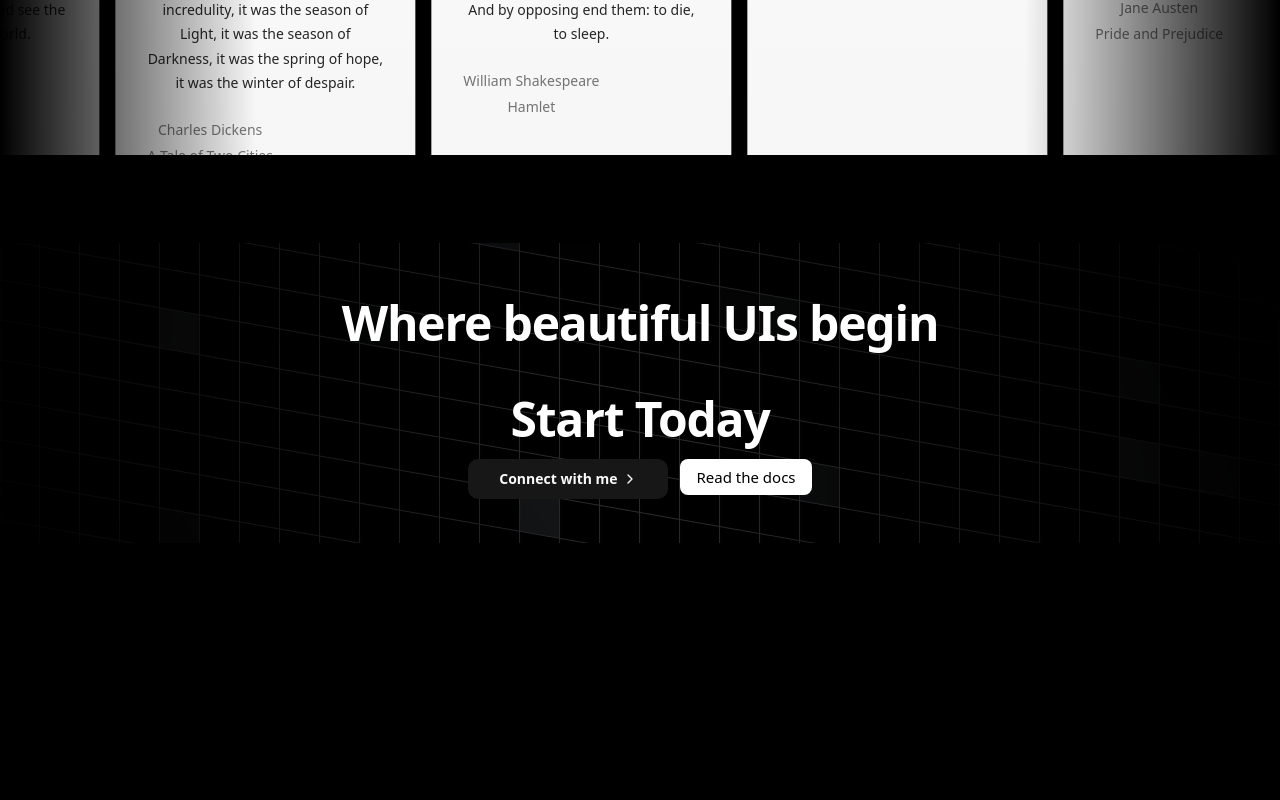
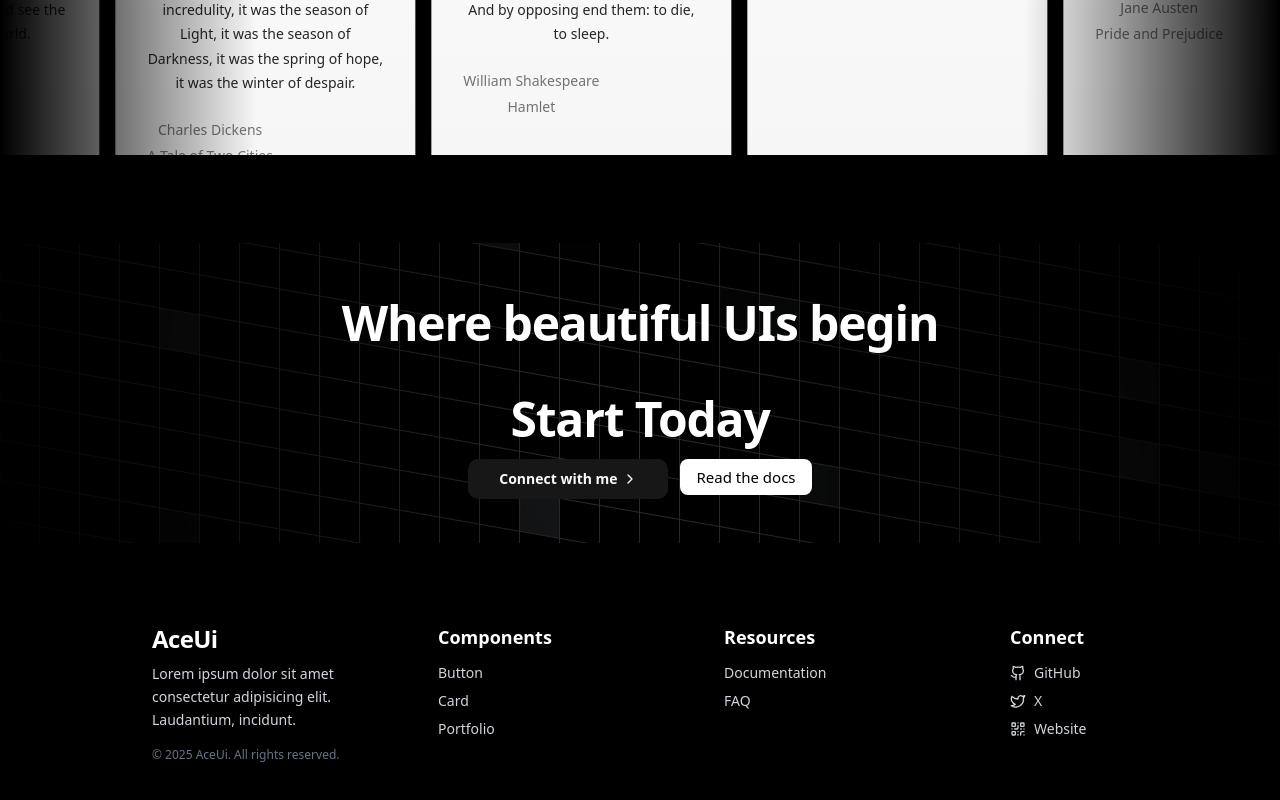
Before and after one commit to Deeppanchal2108/AceUI, a Next.js app: page / in a window 1280 px wide. Shown: the part 1559-2359 px from the top of the page. Before the commit the page ends 2182 px from the top, so only its background shows below. Built offline with nearby package versions, Linux system fonts and the light colour scheme.

Commit message:
Done with landing page for now

```diff
--- a/app/page.tsx
+++ b/app/page.tsx
@@ -3,13 +3,15 @@ import Hero from '@/components/sections/hero'
 import BannerSection from '@/components/sections/banner-section'
 import PreFooter from '@/components/sections/pre-footer'
 import ScrollSection from '@/components/sections/scroll-section'
+import Footer from '@/components/sections/footer'
 function page() {
   return (
     <div  className='bg-black'>
       <Hero />
       <BannerSection />
       <ScrollSection/>
-      <PreFooter/>
+      <PreFooter />
+      <Footer/>
 
     </div>
   )
--- /dev/null
+++ b/components/sections/footer.tsx
@@ -0,0 +1,57 @@
+import { Github } from "lucide-react"
+import { Twitter, QrCode } from "lucide-react"
+function Footer() {
+    return (
+        <footer className="text-white w-full min-h-[200px] pl-4 sm:pl-10 md:pl-30 pb-10">
+            <div className="mx-auto px-4 sm:px-6 lg:px-8 max-w-7xl">
+                <div className="grid grid-cols-1 sm:grid-cols-2 lg:grid-cols-4 gap-8 lg:gap-12">
+                    <div className="col-span-1 ">
+                        <ul>
+                            <li className="text-2xl font-bold font-mono mb-2 tracking-tight">AceUi</li>
+                            <li className="text-sm text-gray-300 mb-4 max-w-xs leading-relaxed">
+                                Lorem ipsum dolor sit amet consectetur adipisicing elit. Laudantium, incidunt.
+                            </li>
+                            <li className="text-xs text-gray-500">© 2025 AceUi. All rights reserved.</li>
+                        </ul>
+                    </div>
+
+                    <div>
+                        <h3 className="text-lg font-semibold mb-3 font-pop">Components</h3>
+                        <ul className="space-y-2 text-sm text-gray-300">
+                            <li className="hover:text-white transition-colors cursor-pointer">Button</li>
+                            <li className="hover:text-white transition-colors cursor-pointer">Card</li>
+                            <li className="hover:text-white transition-colors cursor-pointer">Portfolio</li>
+                        </ul>
+                    </div>
+
+                    <div>
+                        <h3 className="text-lg font-semibold mb-3 font-pop">Resources</h3>
+                        <ul className="space-y-2 text-sm text-gray-300">
+                            <li className="hover:text-white transition-colors cursor-pointer">Documentation</li>
+                            <li className="hover:text-white transition-colors cursor-pointer">FAQ</li>
+                        </ul>
+                    </div>
+
+                    <div>
+                        <h3 className="text-lg font-semibold mb-3 font-pop">Connect</h3>
+                        <ul className="space-y-2 text-sm text-gray-300">
+                            <li className="hover:text-white transition-colors cursor-pointer flex items-center gap-2">
+                                <Github size={16} />
+                                GitHub
+                            </li>
+                            <li className="hover:text-white transition-colors cursor-pointer flex items-center gap-2">
+                                <Twitter size={16} />X
+                            </li>
+                            <li className="hover:text-white transition-colors cursor-pointer flex items-center gap-2">
+                                <QrCode size={16} />
+                                Website
+                            </li>
+                        </ul>
+                    </div>
+                </div>
+            </div>
+        </footer>
+    )
+}
+
+export default Footer
```
